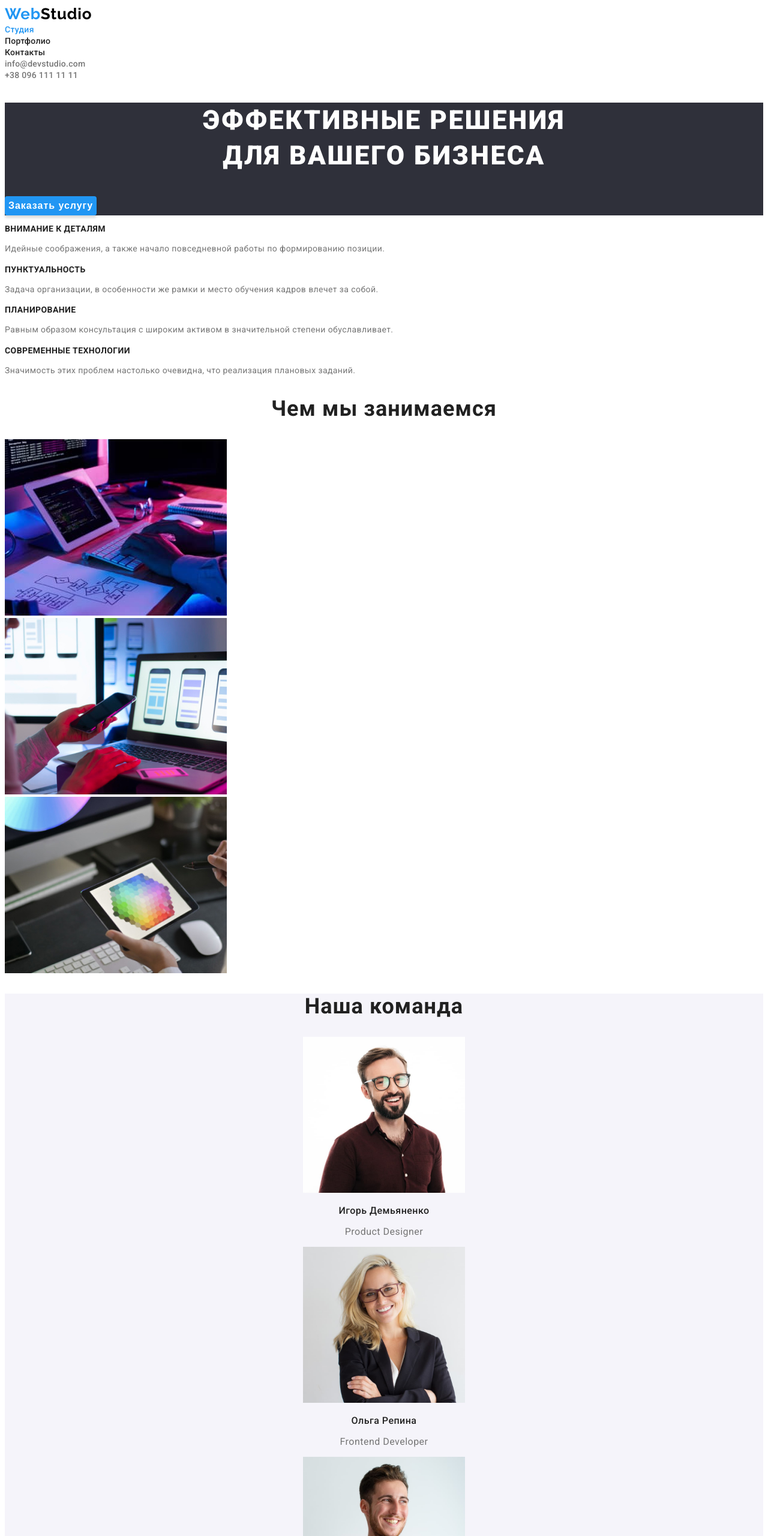
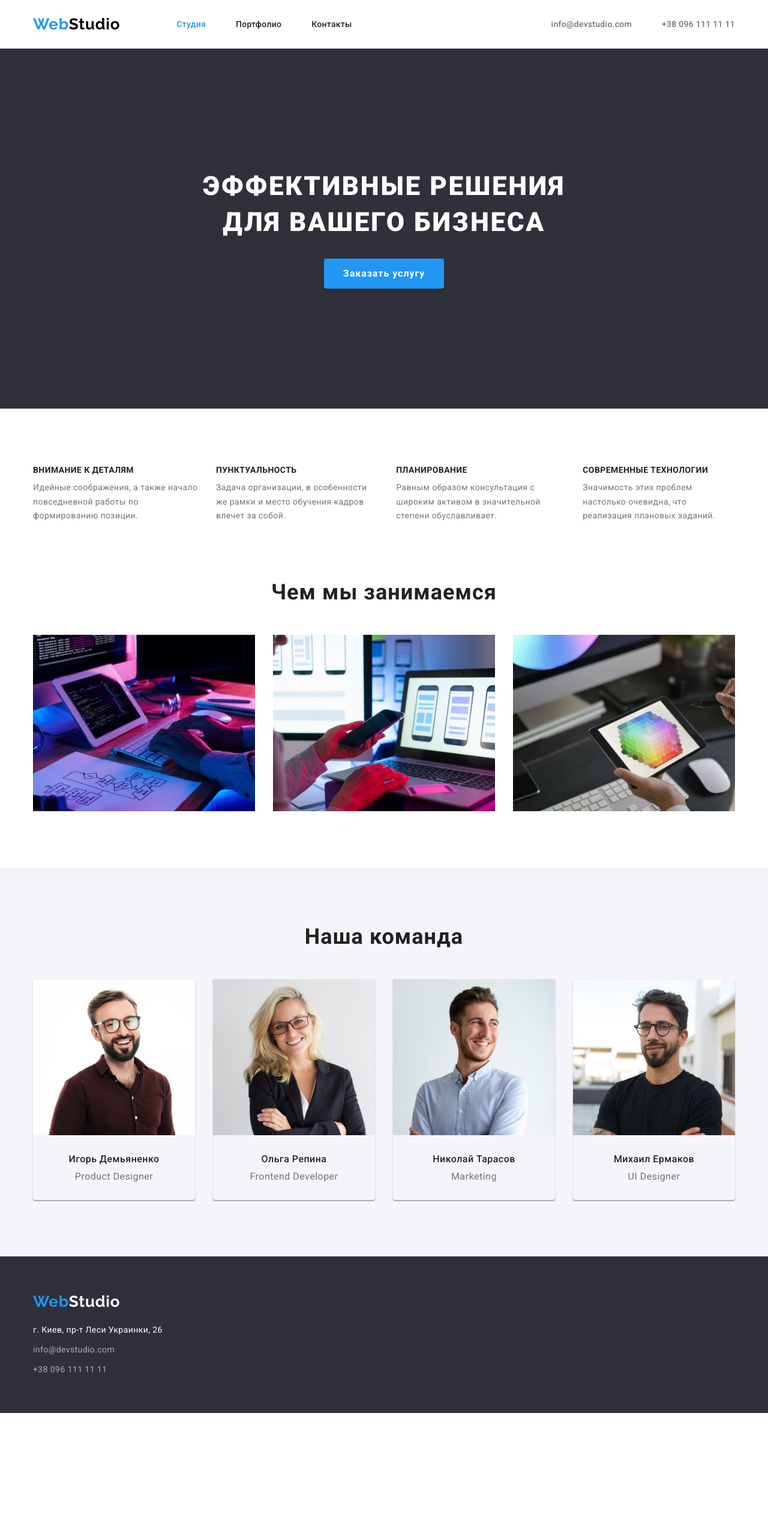
Before and after one commit to DariaOdessa/goit-markup-hw-03, a plain HTML site: page index.html in a window 1280 px wide. Shown: the top 2560 px of the page at 60% size. After the commit the page ends 2355 px from the top, so only its background shows below. Drawn offline with nearby package versions, Linux system fonts and the light colour scheme.

Commit message:
добавляет отступы и flex-контейнеры

```diff
--- a/css/styles.css
+++ b/css/styles.css
@@ -4,6 +4,20 @@
   --second-text-color: #ffffff;
   --accent-color: #2196f3;
   --logo-text-color: #000000;
+}
+
+p,
+h1,
+h2,
+h3,
+h4,
+h5,
+h6 {
+  margin: 0;
+}
+
+.button {
+  cursor: pointer;
 }
 
 body {
@@ -21,6 +35,24 @@ a {
   text-decoration: none;
 }
 
+img {
+  display: block;
+  max-width: 100%;
+  height: auto;
+}
+
+.container {
+  width: 1200px;
+  padding-left: 15px;
+  padding-right: 15px;
+  margin: 0 auto;
+}
+
+.section {
+  padding-top: 94px;
+  padding-bottom: 94px;
+}
+
 .visually-hidden {
   position: absolute;
   white-space: nowrap;
@@ -35,6 +67,14 @@ a {
 }
 
 /* -----------Header------------ */
+
+.header {
+  border-bottom: 1px solid #ececec;
+}
+
+.main-nav {
+  display: flex;
+}
 
 .logo {
   font-family: Raleway, sans-serif;
@@ -53,12 +93,39 @@ a {
   color: var(--second-text-color);
 }
 
+.nav {
+  display: flex;
+  align-items: center;
+}
+
+.site-nav {
+  display: flex;
+  margin-left: 94px;
+}
+
+.site-nav-item:not(:last-child) {
+  margin-right: 50px;
+}
+
 .site-nav-link {
+  display: block;
+  padding-top: 32px;
+  padding-bottom: 32px;
   font-weight: 500;
   font-size: 14px;
   line-height: calc(16 / 14);
   letter-spacing: 0.02em;
   color: var(--header-text-color);
+}
+
+.contacts {
+  display: flex;
+  align-items: center;
+  margin-left: auto;
+}
+
+.contacts-item + .contacts-item {
+  margin-left: 50px;
 }
 
 .contacts-link {
@@ -84,29 +151,34 @@ a {
 
 .hero {
   background-color: #2f303a;
+  padding-top: 200px;
+  padding-bottom: 200px;
+  text-align: center;
 }
 
 .hero-title {
+  margin-bottom: 30px;
   font-weight: 900;
   font-size: 44px;
   line-height: 1.36;
-  text-align: center;
   letter-spacing: 0.06em;
   text-transform: uppercase;
   color: var(--second-text-color);
 }
 
 .hero-btn {
+  display: inline-block;
+  padding: 10px 32px;
+  cursor: pointer;
+
   font-weight: 700;
   font-size: 16px;
   line-height: 1.87;
-  display: flex;
-  align-items: center;
   text-align: center;
   letter-spacing: 0.06em;
+
   color: var(--second-text-color);
   background-color: var(--accent-color);
-  cursor: pointer;
   border: transparent;
   box-shadow: 0px 4px 4px rgba(0, 0, 0, 0.15);
   border-radius: 4px;
@@ -119,7 +191,20 @@ a {
 
 /* -----------Features------------ */
 
+.features {
+  padding-bottom: 0px;
+}
+
+.features-list {
+  display: flex;
+}
+
+.features-list .item + .item {
+  margin-left: 30px;
+}
+
 .features-title {
+  margin-bottom: 10px;
   font-weight: 700;
   font-size: 14px;
   line-height: calc(16 / 14);
@@ -137,7 +222,15 @@ a {
 
 /* -----------About------------ */
 
+.about-list {
+  display: flex;
+}
+
+.about-list .item + .item {
+  margin-left: 30px;
+}
 .about-title {
+  margin-bottom: 50px;
   font-weight: 700;
   font-size: 36px;
   line-height: calc(42 / 36);
@@ -148,11 +241,28 @@ a {
 
 /* -----------Team------------ */
 
-.team-section {
+.team {
   background-color: #f5f4fa;
 }
 
+.team-item {
+  display: block;
+
+  box-shadow: 0px 1px 3px rgba(0, 0, 0, 0.12), 0px 1px 1px rgba(0, 0, 0, 0.14),
+    0px 2px 1px rgba(0, 0, 0, 0.2);
+  border-radius: 0px 0px 4px 4px;
+}
+
+.team-list {
+  display: flex;
+}
+
+.team-item + .team-item {
+  margin-left: 30px;
+}
+
 .team-section-title {
+  margin-bottom: 50px;
   font-weight: 700;
   font-size: 36px;
   line-height: calc(42 / 36);
@@ -160,8 +270,11 @@ a {
   letter-spacing: 0.03em;
   color: var(--header-text-color);
 }
-
-.team {
+.team-card {
+  padding-top: 30px;
+  padding-bottom: 30px;
+}
+.team-list {
   font-size: 16px;
   line-height: calc(19 / 16);
   text-align: center;
@@ -169,6 +282,7 @@ a {
 }
 
 .team-title {
+  margin-bottom: 10px;
   font-weight: 500;
   font-size: 16px;
   line-height: calc(19 / 16);
@@ -187,17 +301,26 @@ a {
 
 /* -----------Footer------------ */
 
-.footer-section {
+.footer {
+  padding-top: 60px;
+  padding-bottom: 60px;
   background-color: #2f303a;
 }
 
-.logo-futer {
+.logo-light {
   font-family: Raleway, sans-serif;
   font-weight: 700;
   font-size: 26px;
   line-height: calc(31 / 26);
   letter-spacing: 0.03em;
   color: var(--second-text-color);
+}
+
+.footer-contacts {
+  margin-top: 20px;
+}
+.footer-contacts-item:not(:last-child) {
+  margin-bottom: 9px;
 }
 
 .footer-contacts-link {
@@ -222,10 +345,20 @@ a {
 /* -----------Portfolio------------ */
 
 .filter-item {
+  display: inline-block;
+}
+
+.filter-item + .filter-item {
+  margin-left: 8px;
+}
+.filter {
+  display: flex;
   justify-content: center;
+  margin-bottom: 50px;
 }
 
 .filter-item:not(:last-child) {
+  display: inline-block;
   margin-right: 8px;
 }
 
@@ -254,7 +387,23 @@ a {
     0px 2px 2px rgba(0, 0, 0, 0.12);
 }
 
+.portfolio-list {
+  display: flex;
+  flex-wrap: wrap;
+  margin: -15px;
+}
+
+.portfolio-list .item {
+  margin: 15px;
+}
+
+.portfolio-card {
+  padding: 20px 24px;
+  border: 1px solid #eeeeee;
+}
+
 .portfolio-title {
+  margin-bottom: 4px;
   font-weight: 700;
   font-size: 18px;
   line-height: 2;
--- a/index.html
+++ b/index.html
@@ -10,6 +10,9 @@
     <link rel="preconnect" href="https://fonts.gstatic.com" crossorigin>
     <link href="https://fonts.googleapis.com/css2?family=Raleway:wght@700&family=Roboto:wght@400;500;700;900&display=swap"
         rel="stylesheet">
+    <link rel="stylesheet" href="https://cdnjs.cloudflare.com/ajax/libs/modern-normalize/1.1.0/modern-normalize.min.css"
+        integrity="sha512-wpPYUAdjBVSE4KJnH1VR1HeZfpl1ub8YT/NKx4PuQ5NmX2tKuGu6U/JRp5y+Y8XG2tV+wKQpNHVUX03MfMFn9Q=="
+        crossorigin="anonymous" referrerpolicy="no-referrer" />
     <link rel="stylesheet" href="./css/styles.css">
 </head>
 
@@ -17,8 +20,9 @@
 
     <!-- Шапка -->
 
-    <header>
-        <nav>
+    <header class="header">
+        <div class="container main-nav">
+            <nav class="nav">
                 <a href="./index.html" lang="en" class="logo">Web<span class="logo-dark">Studio<span></a>
                 <ul class="site-nav">
                     <li class="site-nav-item"> <a href="" class="site-nav-link current">Студия</a></li>
@@ -30,92 +34,110 @@
                 <li class="contacts-item"><a href="mailto:info@devstudio.com" class="contacts-link">info@devstudio.com</a></li>
                 <li class="contacts-item"><a href="tel:+380961111111" class="contacts-link">+38 096 111 11 11</a></li>
             </ul>
+        </div>
     </header>
 
     <main>
 
         <!-- Герой -->
-         <section class="hero">
+         <section class="hero section">
+             <div class="container">
                 <h1 class="hero-title">Эффективные решения <br> для вашего бизнеса</h1>
                 <button type="button" class="hero-btn">Заказать услугу</button>
+            </div>
         </section>
 
         <!-- Преимущества -->
 
-        <section class="">
+        <section class="features section">
+            <div class="container">
                 <h2 class="visually-hidden">Наши преимущества</h2>
-            <ul class="features">
-                <li>
+                <ul class="features-list">
+                    <li class="item">
                         <h3 class="features-title">Внимание к деталям</h3>
                         <p class="features-text">Идейные соображения, а также начало повседневной работы по формированию позиции.</p>
                     </li>
-                <li>
+                    <li class="item">
                         <h3 class="features-title">Пунктуальность</h3>
                         <p class="features-text">Задача организации, в особенности же рамки и место обучения кадров влечет за собой.</p>
                     </li>
-                <li>
+                    <li class="item">
                         <h3 class="features-title">Планирование</h3>
                         <p class="features-text">Равным образом консультация с широким активом в значительной степени обуславливает.</p>
                     </li>
-                <li>
+                    <li class="item">
                         <h3 class="features-title">Современные технологии</h3>
                         <p class="features-text">Значимость этих проблем настолько очевидна, что реализация плановых заданий.</p>
                     </li>
                 </ul>
+            </div>
         </section>
 
         <!-- Чем занимаемся -->
 
-        <section class="">
+        <section class="about section">
+            <div class="container">
                 <h2 class="about-title">Чем мы занимаемся</h2>
-            <ul class="about">
-                <li>
+                <ul class="about-list">
+                    <li class="item">
                         <img src="./images/about-img-1.jpg" alt="разработчик пишет код" width="370" height="294">
                     </li>
-                <li>
+                    <li class="item">
                         <img src="./images/about-img-2.jpg" alt="разработчик создает мобильное приложение" width="370"
                             height="294">
                     </li>
-                <li>
+                    <li class="item">
                         <img src="./images/about-img-3.jpg" alt="дизайнер работает с цветовой палитрой" width="370"
                             height="294">
                     </li>
                 </ul>
+            </div>
         </section>
 
         <!-- Наша команда -->
 
-        <section class="team-section">
+        <section class="team section">
+            <div class="container">
                 <h2 class="team-section-title">Наша команда</h2>
-            <ul class="team">
+                <ul class="team-list">
                     <li class="team-item">
                         <img src="./images/product-designer.jpg" alt="Игорь Демьяненко" width="270" height="260">
+                        <div class="team-card">
                             <h3 class="team-title">Игорь Демьяненко</h3>
                             <p lang="en" class="team-text">Product Designer</p>
+                        </div>
                     </li>
-                <li>
+                    <li class="team-item">
                         <img src="./images/frontend-developer.jpg" alt="Ольга Репина" width="270" height="260">
+                        <div class="team-card">
                             <h3 class="team-title">Ольга Репина</h3>
                             <p lang="en" class="team-text">Frontend Developer</p>
+                        </div>
                     </li>
-                <li>
+                    <li class="team-item">
                         <img src="./images/marketing.jpg" alt="Николай Тарасов" width="270" height="260">
+                        <div class="team-card">
                             <h3 class="team-title">Николай Тарасов</h3>
                             <p lang="en" class="team-text">Marketing</p>
+                        </div>
                     </li>
-                <li>
+                    <li class="team-item">
                         <img src="./images/ui-designer.jpg" alt="Михаил Ермаков" width="270" height="260">
+                        <div class="team-card">
                             <h3 class="team-title">Михаил Ермаков</h3>
                             <p lang="en" class="team-text">UI Designer</p>
+                        </div>
                     </li>
                 </ul>
+            </div>
         </section>
 
     </main>
 
     <!-- Футер  -->
 
-    <footer class="footer-section">
+    <footer class="footer section">
+        <div class="container">
             <a href="./index.html" lang="en" class="logo">Web<span class="logo-light">Studio<span></a>
             <address>
                 <ul class="footer-contacts">
@@ -131,6 +153,7 @@
                     </li>
                 </ul>
             </address>
+        </div>
     </footer>
 
 </body>
```
Also changed, not shown: portfolio.html (+44 -16 lines). Lines whose indentation alone changed are shown as unchanged.
